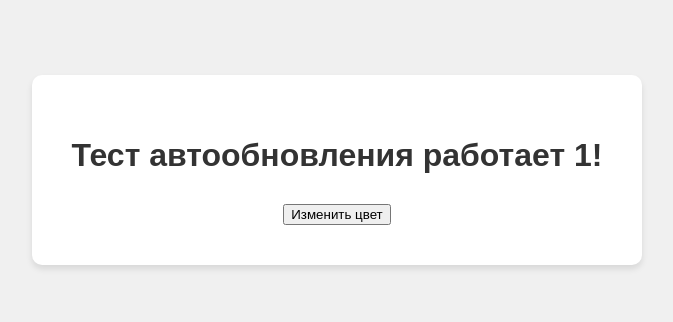
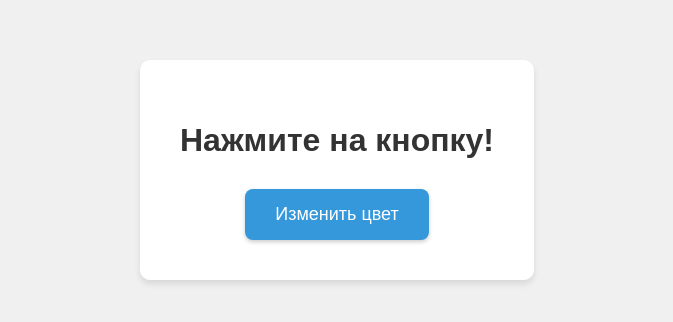
Before and after one commit to Horosho3063/web-project, a plain HTML site: page index.html in a window 1280 px wide. Shown: the part 230-552 px from the top of the page, without its empty margins (303-976 px from the left). Drawn offline with Linux system fonts and the light colour scheme.

Commit message:
Update index.html

```diff
--- a/index.html
+++ b/index.html
@@ -28,7 +28,17 @@
             margin-bottom: 30px;
         }
 
-
+        #colorButton {
+            padding: 15px 30px;
+            font-size: 18px;
+            border: none;
+            border-radius: 8px;
+            cursor: pointer;
+            background-color: #3498db;
+            color: white;
+            transition: all 0.3s ease;
+            box-shadow: 0 2px 4px rgba(0, 0, 0, 0.2);
+        }
 
         #colorButton:hover {
             transform: translateY(-2px);
@@ -42,7 +52,7 @@
 </head>
 <body>
     <div class="container">
-        <h1>Тест автообновления работает 1!</h1>
+        <h1>Нажмите на кнопку!</h1>
         <button id="colorButton">Изменить цвет</button>
     </div>
 
```
